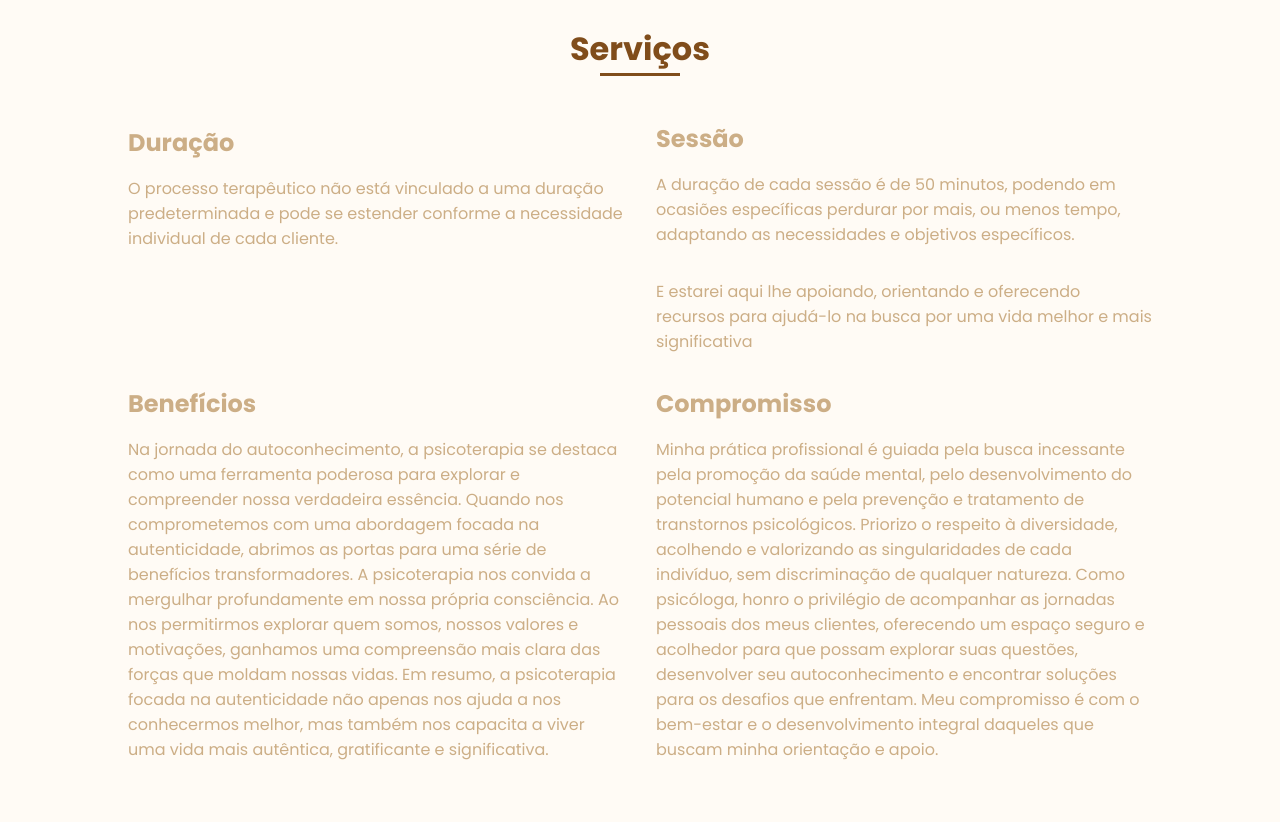
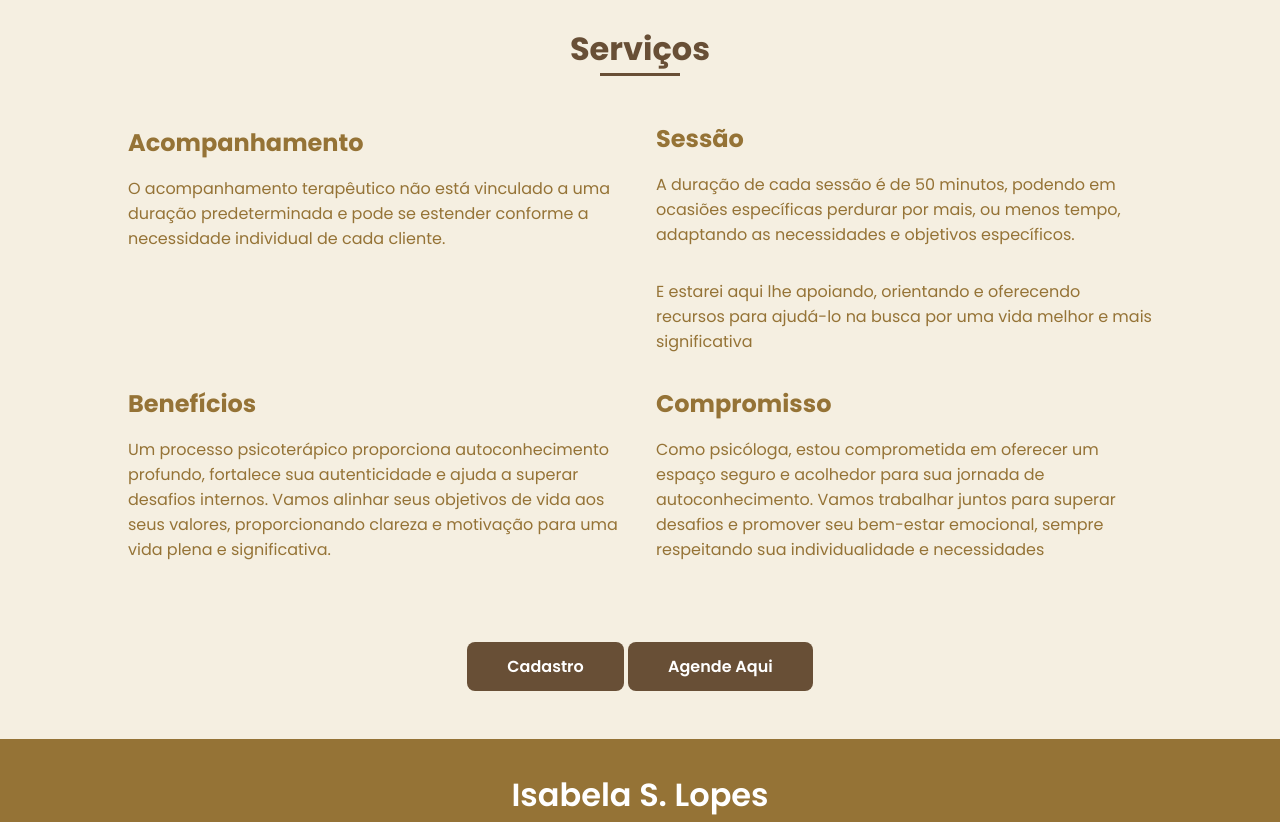
Before and after one commit to PsiIsabelaLopes/Psi.IsabelaLopes, a plain HTML site: page index.html in a window 1280 px wide. Shown: the part 1480-2302 px from the top of the page. Drawn offline with nearby package versions, Linux system fonts and the light colour scheme.

Commit message:
Add files via upload

```diff
--- a/index.html
+++ b/index.html
@@ -21,7 +21,7 @@
                     <li class="nav__item"><a href="#home" class="nav__link active">Início</a></li>
                     <li class="nav__item"><a href="#about" class="nav__link">Sobre </a></li>
                     <li class="nav__item"><a href="#skills" class="nav__link">Serviços</a></li>
-                    <li class="nav__item"><a href="#work" class="nav__link">Depoimentos</a></li>
+                    <!--<li class="nav__item"><a href="#work" class="nav__link">Depoimentos</a></li>-->
                 </ul>
             </div>
 
@@ -89,9 +89,8 @@
 
             <div class="skills__container bd-grid">
                 <div>
-                    <h2 class="skills__subtitle">Duração</h2>
-                    <p class="skills__text">O processo terapêutico não está vinculado a uma duração predeterminada e pode se estender conforme a necessidade individual de cada cliente.</p><br><br><br><br>
-
+                    <h2 class="skills__subtitle">Acompanhamento</h2>
+                    <p class="skills__text">O acompanhamento terapêutico não está vinculado a uma duração predeterminada e pode se estender conforme a necessidade individual de cada cliente.</p><br><br><br><br>
                 </div>
 
                 <div>
@@ -104,26 +103,21 @@
             <div class="skills__container bd-grid">
                 <div>
                     <h2 class="about__subtitle">Benefícios</h2>
-                    Na jornada do autoconhecimento, a psicoterapia se destaca como uma ferramenta poderosa para explorar e compreender nossa verdadeira essência.
-                    Quando nos comprometemos com uma abordagem focada na autenticidade, abrimos as portas para uma série de benefícios transformadores.
-                    A psicoterapia nos convida a mergulhar profundamente em nossa própria consciência. Ao nos permitirmos explorar quem somos,
-                    nossos valores e motivações, ganhamos uma compreensão mais clara das forças que moldam nossas vidas.
-                    Em resumo, a psicoterapia focada na autenticidade não apenas nos ajuda a nos conhecermos melhor, mas também nos capacita a viver uma
-                     vida mais autêntica, gratificante e significativa. </div>
+                    Um processo psicoterápico proporciona autoconhecimento profundo, fortalece sua autenticidade e ajuda a superar desafios internos.
+                    Vamos alinhar seus objetivos de vida aos seus valores, proporcionando clareza e motivação para uma vida plena e significativa.</div>
 
                 <div>
                     <h2 class="about__subtitle">Compromisso</h2>
-                    Minha prática profissional é guiada pela busca incessante pela promoção da saúde mental, pelo desenvolvimento do potencial humano e pela prevenção e
-                    tratamento de transtornos psicológicos. Priorizo o respeito à diversidade, acolhendo e valorizando as singularidades de cada indivíduo, sem discriminação de qualquer natureza.
-                    Como psicóloga, honro o privilégio de acompanhar as jornadas pessoais dos meus clientes, oferecendo um espaço seguro e acolhedor para que possam
-                    explorar suas questões, desenvolver seu autoconhecimento e encontrar soluções para os desafios que enfrentam. Meu compromisso é com
-                     o bem-estar e o desenvolvimento integral daqueles que buscam minha orientação e apoio.
+                    Como psicóloga, estou comprometida em oferecer um espaço seguro e acolhedor para sua jornada de autoconhecimento.
+                     Vamos trabalhar juntos para superar desafios e promover seu bem-estar emocional, sempre respeitando sua individualidade e necessidades
                 </div>
             </div>
+            <div class="button_container"><a href="https://docs.google.com/forms/u/1/d/1aY_OthJ1BZDXkkU6tSWkT4wEbAbwGq4EWspycd3m_u4/edit?usp=drivesdk&chromeless=1" class="button">Cadastro</a>
+                <a href="https://wa.me/556298325027" class="button">Agende Aqui</a></div>
         </section>
 
         <!--===== WORK =====-->
-        <section class="work section" id="work">
+        <!-- <section class="work section" id="work">
             <h2 class="section-title">Depoimentos</h2>
 
             <div class="work__container bd-grid">
@@ -147,7 +141,7 @@
                 </a>
             </div>
             <br><br>
-        </section>
+        </section>-->
     </main>
 
     <!--===== FOOTER =====-->
--- a/style.css
+++ b/style.css
@@ -9,8 +9,8 @@
     /*Purple 260 - Red 355 - Blue 224 - Pink 340*/
     /* HSL color mode */
     --hue-color: 224;
-    --first-color: #804D1B;
-    --second-color: #ccae86;
+    --first-color: #684F36;
+    --second-color: #957336;
     /*===== Font typography =====*/
     --body-font: 'Poppins', sans-serif;
     --big-font-size: 2rem;
@@ -25,7 +25,7 @@
     /*===== z index =====*/
     --z-back: -10;
     --z-fixed: 100;
-    background-color: #FFFBF5;
+    background-color: #F5EFE1;
 }
 
 @media screen and (min-width: 968px) {
@@ -106,6 +106,7 @@ img {
     display: grid;
     margin-left: var(--mb-2);
     margin-right: var(--mb-2);
+    align-items: start;
 }
 
 .l-header {
@@ -114,7 +115,7 @@ img {
     top: 0;
     left: 0;
     z-index: var(--z-fixed);
-    background-color: #fff;
+    background-color: #F5EFE1;
     box-shadow: 0 1px 4px rgba(146, 161, 176, 0.15);
 }
 
@@ -528,6 +529,13 @@ img {
         align-items: center;
         text-align: initial;
     }
+
+    .button_container{
+        margin-top: 80px;
+        column-gap: 2rem;
+        align-items: center;
+        text-align: center;
+    }
     .work__container {
         grid-template-columns: repeat(3, 1fr);
         column-gap: 2rem;
```
